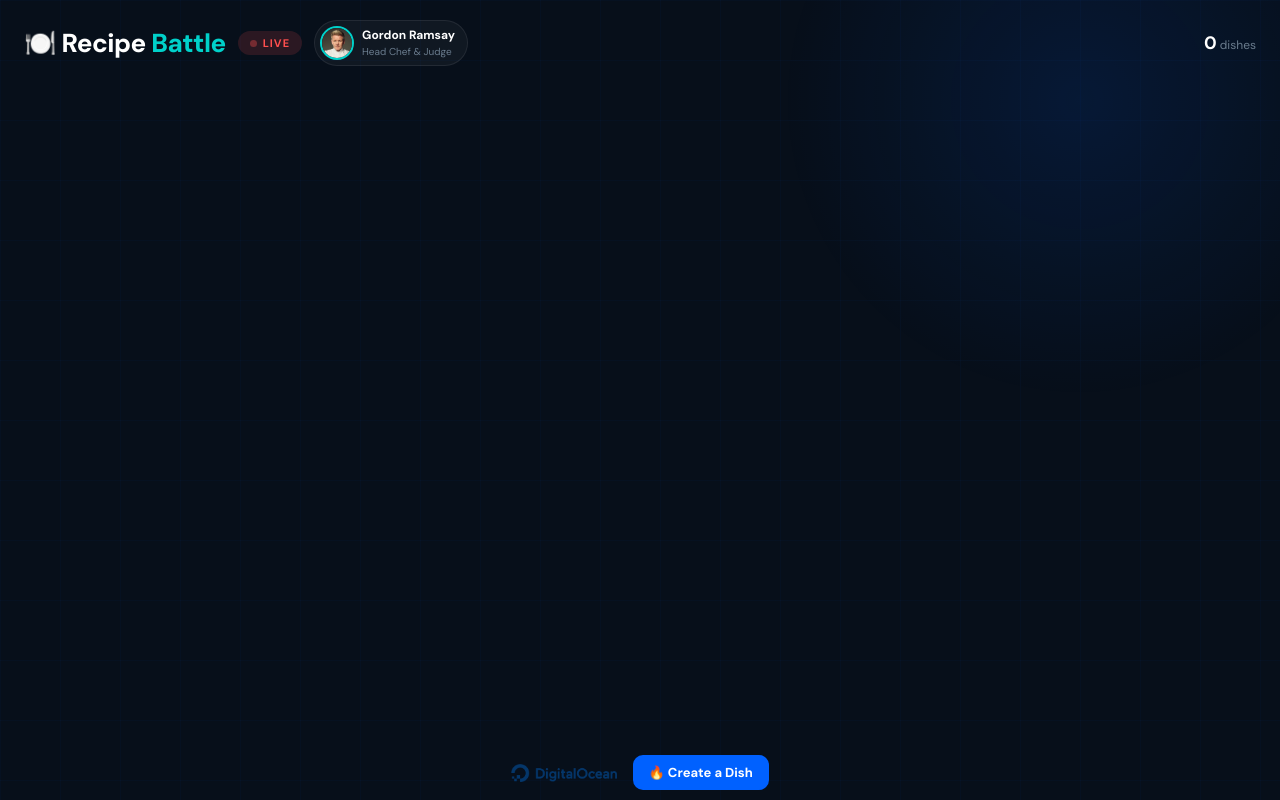
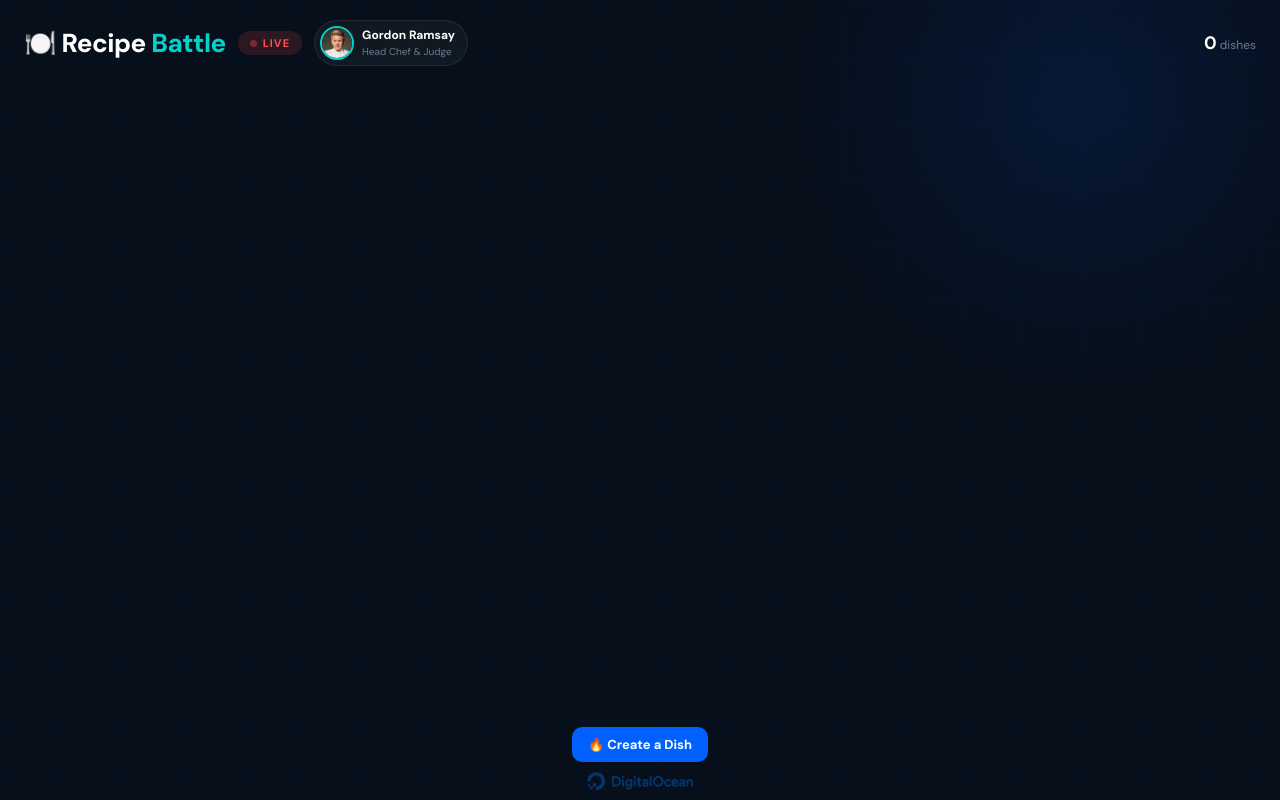
Before and after one commit to iambigmomma/digitalocean-prompt-battle, a website: page public/display.html in a window 1280 px wide. Drawn offline with Linux system fonts and the light colour scheme; no server answers.

Commit message:
ui: Create a Dish button above DO logo in footer

```diff
--- a/public/display.html
+++ b/public/display.html
@@ -304,9 +304,9 @@
     z-index: 1;
     padding: 10px 24px;
     display: flex;
+    flex-direction: column;
     align-items: center;
-    justify-content: center;
-    gap: 16px;
+    gap: 10px;
     flex-shrink: 0;
   }
 
@@ -349,8 +349,8 @@
   </div>
 
   <div class="footer">
+    <a href="/" class="create-btn">🔥 Create a Dish</a>
     <img src="/do-logo.png" alt="DigitalOcean">
-    <a href="/" class="create-btn">🔥 Create a Dish</a>
   </div>
 
 <script>
```
